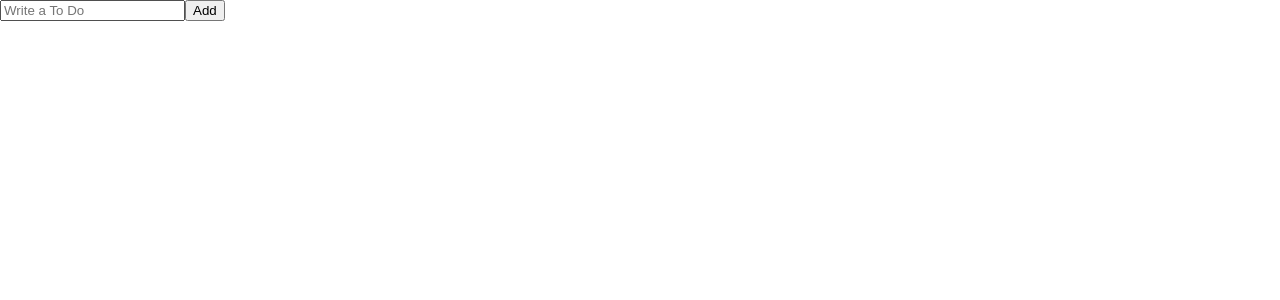
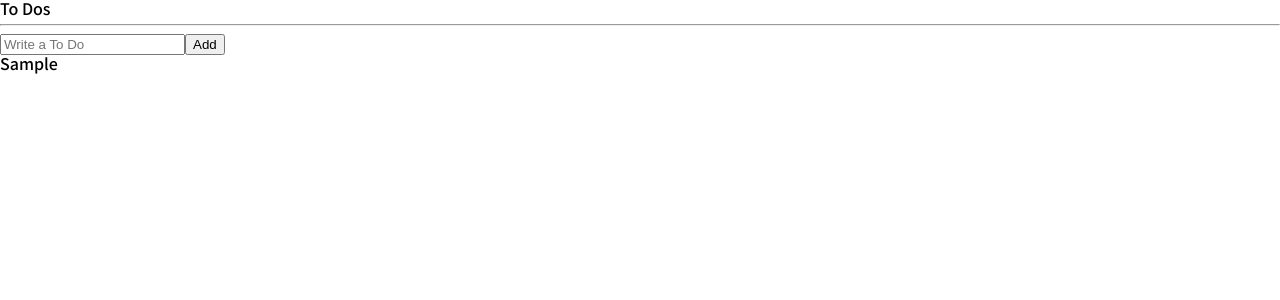
Before and after one commit to moonshadow95/react-masterclass, a React (Create React App) app: page / in a window 1280 px wide. Both pictures are taken after typing "Sample" into the empty fields and a click on the button "Add". Shown: the top 300 px of the page. Built offline with nearby package versions, Linux system fonts and the light colour scheme.

Commit message:
Add To Do

```diff
--- a/src/components/ToDoList.tsx
+++ b/src/components/ToDoList.tsx
@@ -1,15 +1,39 @@
 import React, {useState} from 'react'
 import {useForm} from 'react-hook-form'
+import {atom, useRecoilState, useRecoilValue, useSetRecoilState} from "recoil";
 
 interface IForm {
     toDo: string
 }
 
+interface IToDo {
+    id: number
+    text: string
+    category: "DONE" | "DOING" | "TO_DO"
+}
+
+const toDoState = atom<IToDo[]>({
+    key: 'toDo',
+    default: []
+})
+
 const ToDoList = () => {
+    // atom으로부터 값 불러오기
+    // const value = useRecoilValue(toDoState)
+    // 불러온 값 변경하기
+    // const modFn = useSetRecoilState(toDoState)
+
+    // 한줄로 사용하기 setState와 닮았다.
+    const [toDos, setToDos] = useRecoilState(toDoState)
     const {register, handleSubmit, formState: {errors}, setValue} = useForm<IForm>()
-    const handleValid = (data: IForm) => setValue('toDo', "")
+    const handleValid = ({toDo}: IForm) => {
+        setToDos((oldToDos) => [{id: Date.now(), text: toDo, category: "TO_DO"}, ...oldToDos])
+        setValue('toDo', "")
+    }
     return (
         <div>
+            <h1>To Dos</h1>
+            <hr/>
             <form onSubmit={handleSubmit(handleValid)}>
                 <input {...register('toDo', {
                     required: "Write a to do!"
@@ -17,6 +41,9 @@
                 <span>{errors?.toDo?.message}</span>
                 <button>Add</button>
             </form>
+            <ul>
+                {toDos.map(toDo => <li key={toDo.id}>{toDo.text}</li>)}
+            </ul>
         </div>
     )
 };
```
